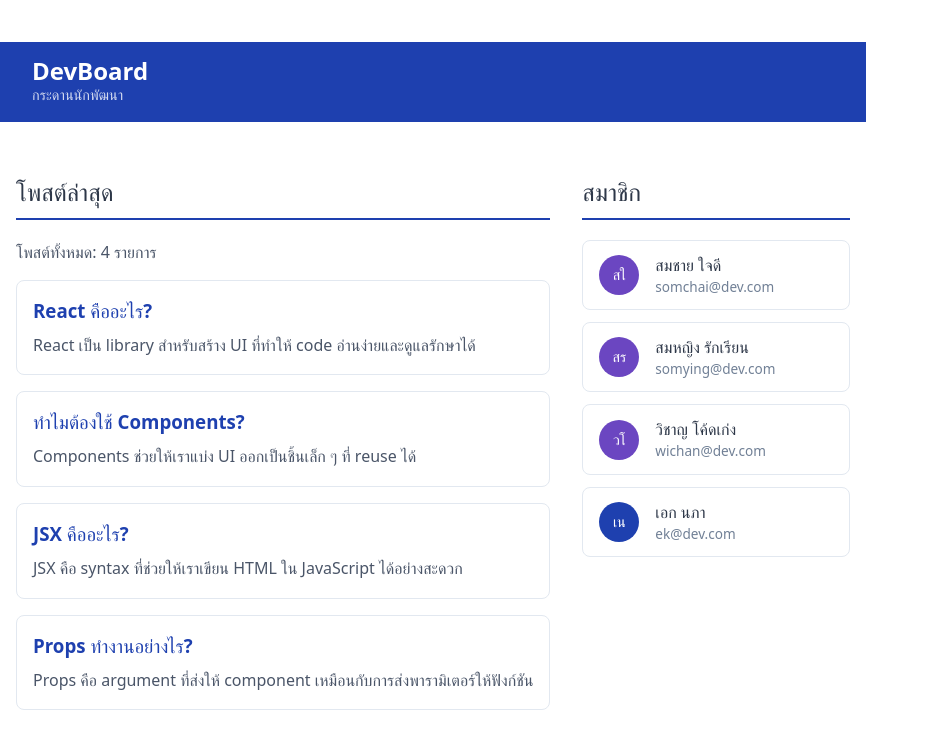
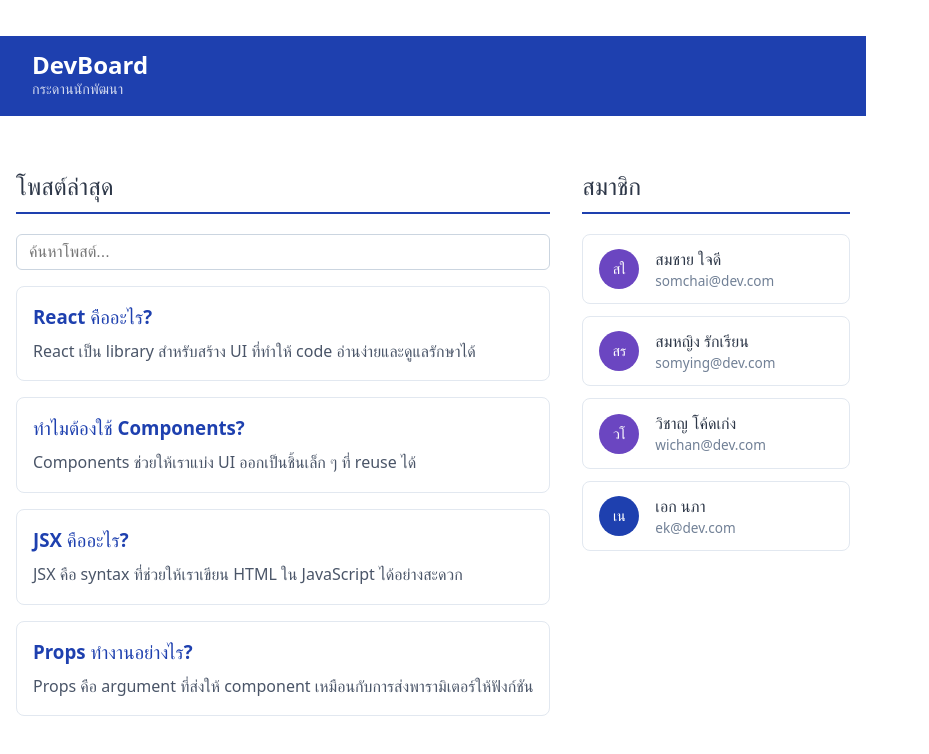
Before and after one commit to 67160196/devboard-67160196, a React (Vite) app: page / in a window 1280 px wide. Shown: the top 754 px of the page, without its empty margins (0-929 px from the left). Built offline with nearby package versions, Linux system fonts and the light colour scheme.

Commit message:
Search Input ใน PostList

```diff
--- a/src/components/PostList.jsx
+++ b/src/components/PostList.jsx
@@ -1,12 +1,13 @@
+import { useState } from "react";
 import PostCard from "./PostCard";
-import PostCount from "./PostCount";
-import PostSkeleton from "./PostSkeleton";
 
-function PostList({ posts }) {
-  if (!posts || posts.length === 0) {
-    // show skeleton when no posts are yet available
-    return <PostSkeleton />;
-  }
+function PostList({ posts = [], favorites = [], onToggleFavorite = () => {} }) {
+  const [search, setSearch] = useState("");
+
+  // กรองโพสต์ตาม search
+  const filtered = posts.filter((post) =>
+    post.title.toLowerCase().includes(search.toLowerCase()),
+  );
 
   return (
     <div>
@@ -19,9 +20,40 @@
       >
         โพสต์ล่าสุด
       </h2>
-      <PostCount count={posts.length} />
-      {posts.map((post) => (
-        <PostCard key={post.id} title={post.title} body={post.body} />
+
+      {/* Search Input */}
+      <input
+        type="text"
+        placeholder="ค้นหาโพสต์..."
+        value={search}
+        onChange={(e) => setSearch(e.target.value)}
+        style={{
+          width: "100%",
+          padding: "0.5rem 0.75rem",
+          border: "1px solid #cbd5e0",
+          borderRadius: "6px",
+          fontSize: "1rem",
+          marginBottom: "1rem",
+          boxSizing: "border-box",
+        }}
+      />
+
+      {/* ถ้าไม่พบโพสต์ */}
+      {filtered.length === 0 && (
+        <p style={{ color: "#718096", textAlign: "center", padding: "2rem" }}>
+          ไม่พบโพสต์ที่ค้นหา
+        </p>
+      )}
+
+      {/* แสดงรายการโพสต์ */}
+      {filtered.map((post) => (
+        <PostCard
+          key={post.id}
+          title={post.title}
+          body={post.body}
+          isFavorite={favorites.includes(post.id)}
+          onToggleFavorite={() => onToggleFavorite(post.id)}
+        />
       ))}
     </div>
   );
```
